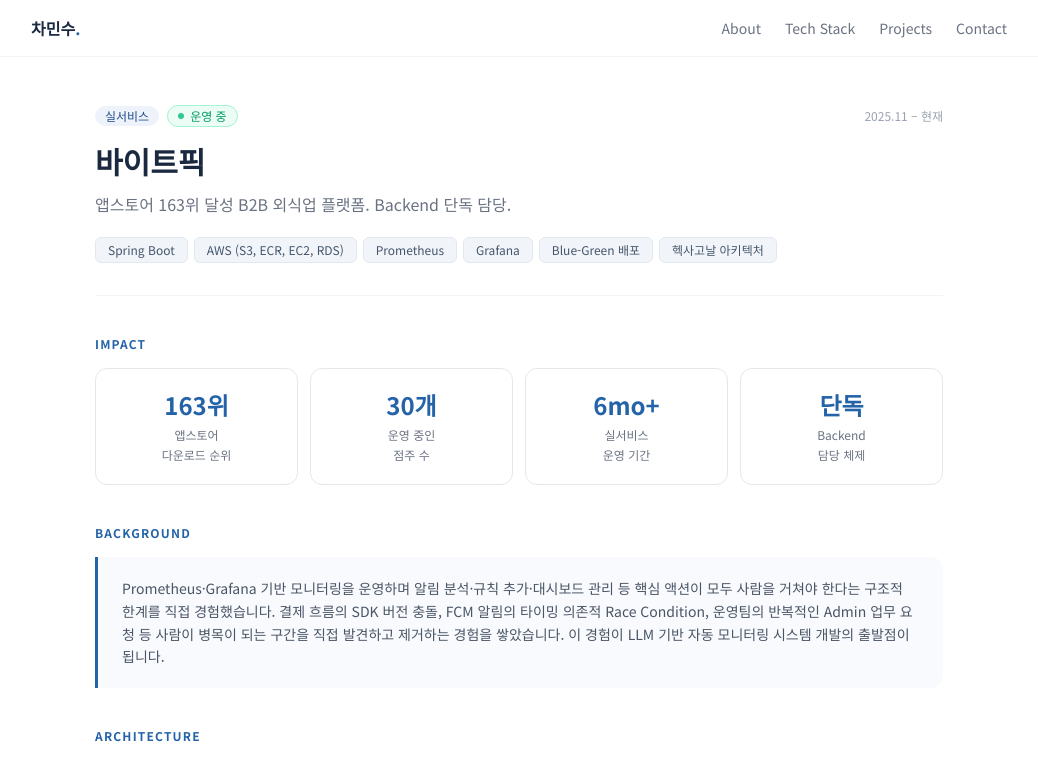
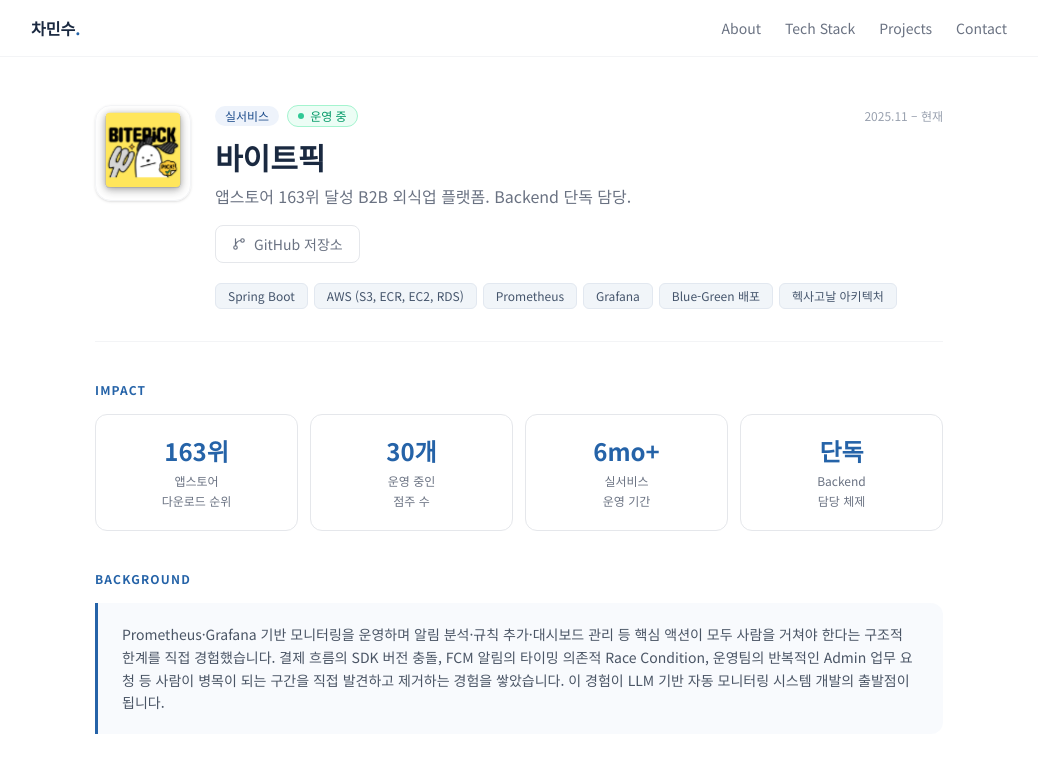
Before and after one commit to Minsu4302/Portfolio, a Next.js app: page /projects/bytepick in a window 1280 px wide. Shown: the top 760 px of the page, without its empty margins (121-1159 px from the left). Built offline with nearby package versions, Linux system fonts and the light colour scheme.

Commit message:
Insert logo
Signed-off-by: ChaMinsu <hong@gil.dong>

```diff
--- a/src/components/detail/DetailHero.tsx
+++ b/src/components/detail/DetailHero.tsx
@@ -1,3 +1,5 @@
+import Image from 'next/image'
+import { GitBranch } from 'lucide-react'
 import { Project } from '@/data/projects'
 
 interface Props {
@@ -7,7 +9,22 @@ interface Props {
 export default function DetailHero({ project }: Props) {
   return (
     <div className="border-b border-gray-100 pb-8 mb-10">
-      <div className="flex items-center gap-2 flex-wrap mb-4">
+      <div className="flex gap-6 items-start">
+        {/* Logo */}
+        {project.image && (
+          <div className="shrink-0">
+            <Image
+              src={project.image}
+              alt={project.name}
+              width={96}
+              height={96}
+              className="rounded-2xl border border-gray-100 shadow-sm"
+            />
+          </div>
+        )}
+
+        <div className="flex-1 min-w-0">
+          <div className="flex items-center gap-2 flex-wrap mb-3">
             <span className="text-xs font-500 bg-brand-subtle text-brand-deep px-2.5 py-0.5 rounded-full">
               {project.role}
             </span>
@@ -24,8 +41,20 @@ export default function DetailHero({ project }: Props) {
             <span className="text-xs text-gray-400 ml-auto">{project.period}</span>
           </div>
 
-      <h1 className="text-2xl md:text-3xl font-700 text-navy mb-3">{project.name}</h1>
-      <p className="text-gray-500 text-base leading-relaxed mb-5">{project.summary}</p>
+          <h1 className="text-2xl md:text-3xl font-700 text-navy mb-2">{project.name}</h1>
+          <p className="text-gray-500 text-base leading-relaxed mb-4">{project.summary}</p>
+
+          {project.github && (
+            <a
+              href={project.github}
+              target="_blank"
+              rel="noopener noreferrer"
+              className="inline-flex items-center gap-2 text-sm text-gray-500 border border-gray-200 rounded-lg px-4 py-2 hover:border-brand hover:text-brand transition-colors duration-200 mb-5"
+            >
+              <GitBranch size={14} />
+              GitHub 저장소
+            </a>
+          )}
 
           <div className="flex flex-wrap gap-1.5">
             {project.stack.map((s) => (
@@ -35,5 +64,7 @@ export default function DetailHero({ project }: Props) {
             ))}
           </div>
         </div>
+      </div>
+    </div>
   )
 }
--- a/src/data/projects.ts
+++ b/src/data/projects.ts
@@ -24,6 +24,7 @@ export interface Project {
   duration?: string
   summary: string
   image?: string
+  github?: string
   stack: string[]
   stats?: Stat[]
   background: string
@@ -43,6 +44,7 @@ export const projects: Project[] = [
     duration: '6개월+',
     summary: '앱스토어 163위 달성 B2B 외식업 플랫폼. Backend 단독 담당.',
     image: '/icons/bytepick.svg',
+    github: 'https://github.com/Bite-Pick/bitepick-back',
     stack: ['Spring Boot', 'AWS (S3, ECR, EC2, RDS)', 'Prometheus', 'Grafana', 'Blue-Green 배포', '헥사고날 아키텍처'],
     stats: [
       { num: '163위', label: '앱스토어\n다운로드 순위' },
@@ -82,6 +84,7 @@ export const projects: Project[] = [
     period: '2025',
     summary: '자연어 챗봇 하나로 모니터링 운영 액션 전체를 처리하는 시스템.',
     image: '/icons/llm-monitoring.svg',
+    github: 'https://github.com/Minsu4302/Auto-Logging-Monitoring-By-LLM',
     stack: ['FastAPI', 'SSE', 'ARQ + Redis', 'Prometheus', 'Grafana', 'Elasticsearch', 'Alertmanager', 'OTel Collector', 'Langfuse', 'React + TypeScript'],
     background: `바이트픽 실무에서 직접 경험한 수동 모니터링 병목을 구조적으로 제거. 자연어 챗봇 인터페이스 하나로 모니터링 대상 추가·알림 규칙 생성·대시보드 생성·편집·로그 검색까지 전체 운영 액션을 처리하는 시스템을 설계·구현했습니다.`,
     contributions: [
@@ -102,6 +105,7 @@ export const projects: Project[] = [
     period: '2025',
     summary: 'AI 에이전트 실행 환경 전체를 설계한 2레이어 인프라.',
     image: '/icons/harness.svg',
+    github: 'https://github.com/Minsu4302/Harness_Infra',
     stack: ['Shell', 'Spring Boot', 'Java 21', 'GCP', 'GitHub Actions', 'Docker', 'Claude Sonnet 4.6', 'Gemini 1.5 Flash', 'GPT-4o-mini', 'RAG', 'CoT'],
     background: `AI 에이전트 개발 과정에서 컨텍스트 관리·토큰 비용·코드 품질 검증이 모두 개발자 수동 작업에 의존, 반복적 병목 발생. Harness(로컬 컨텍스트 제어)와 Orchestration(GCP 기반 AI 게이트) 두 레이어로 구조적 해결.`,
     contributions: [
@@ -122,6 +126,7 @@ export const projects: Project[] = [
     period: '2024 – 2025',
     summary: 'Terraform · Ansible · K8s · Jenkins end-to-end 파이프라인.',
     image: '/icons/infra.svg',
+    github: 'https://github.com/Minsu4302/DevOps_Infra',
     stack: ['Terraform', 'Ansible', 'Kubernetes (Kubeadm, MetalLB, Calico)', 'Jenkins', 'GitLab', 'Docker Registry', 'CloudStack'],
     background: `수동 빌드·배포 흐름(이미지 빌드/푸시 → 매니페스트 적용 → 롤링 확인)을 사람이 순차로 수행, 배포 시간 과다 및 휴먼 에러 반복 발생. Terraform으로 VM·네트워크·NAT를 코드화하고, GitLab push 한 번으로 빌드→이미지 푸시→K8s 롤링 배포까지 무인 실행하는 파이프라인을 구축했습니다.`,
     contributions: [
@@ -159,6 +164,7 @@ export const projects: Project[] = [
     period: '2024',
     summary: 'FastAPI · gRPC · RabbitMQ · K8s 기반 분산 시스템.',
     image: '/icons/erp.svg',
+    github: 'https://github.com/Minsu4302/MSA_RabbitMQ_ERP',
     stack: ['FastAPI', 'gRPC', 'RabbitMQ', 'WebSocket', 'Kubernetes', 'MongoDB', 'MySQL'],
     background: `마이크로서비스 간 통신(gRPC·RabbitMQ)·비동기 처리·분산 배포를 직접 설계·구현하며 실무 수준의 분산 시스템 복잡성을 경험하는 것이 목표. 구현 과정에서 다수의 기술적 충돌과 배포 이슈를 직접 해결했습니다.`,
     contributions: [],
```
Lines whose indentation alone changed are shown as unchanged.
